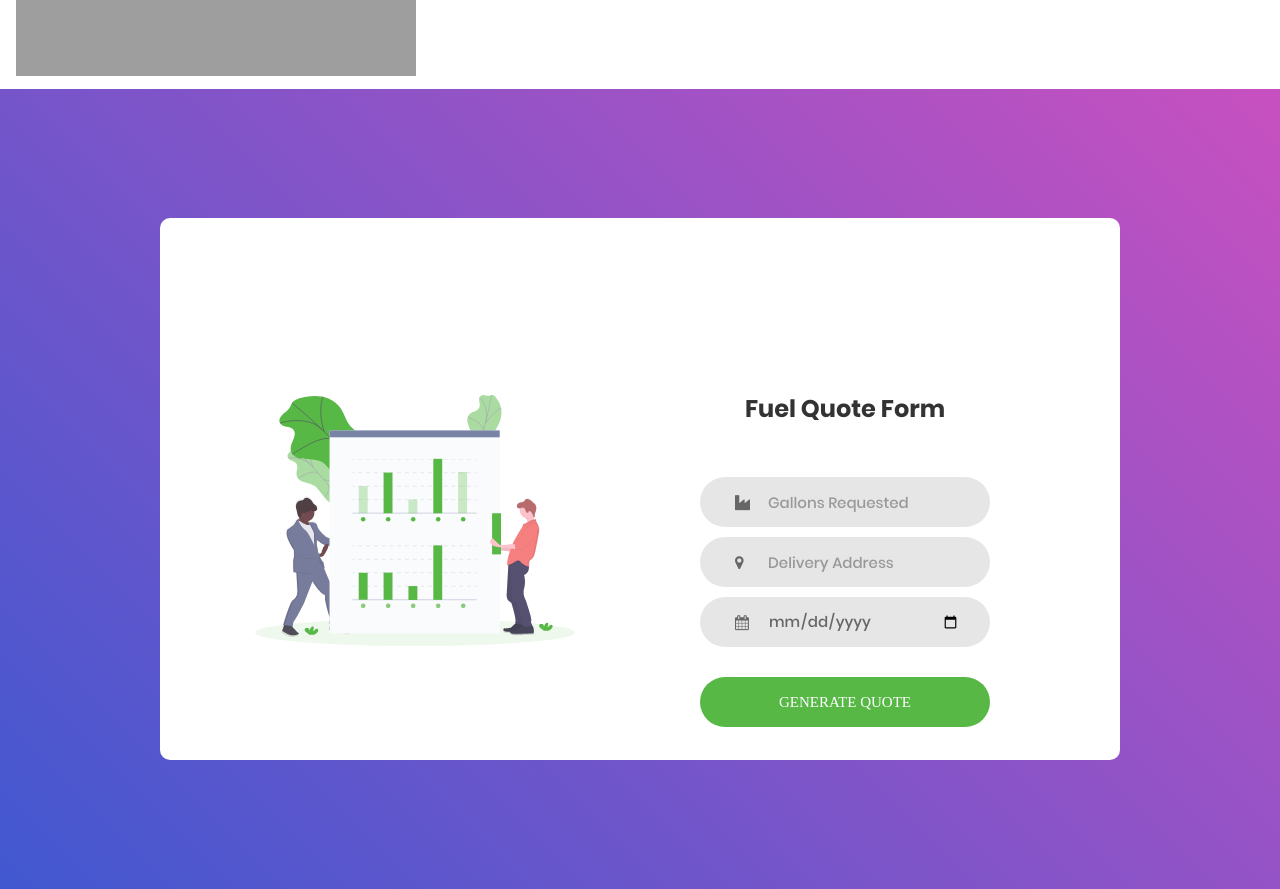
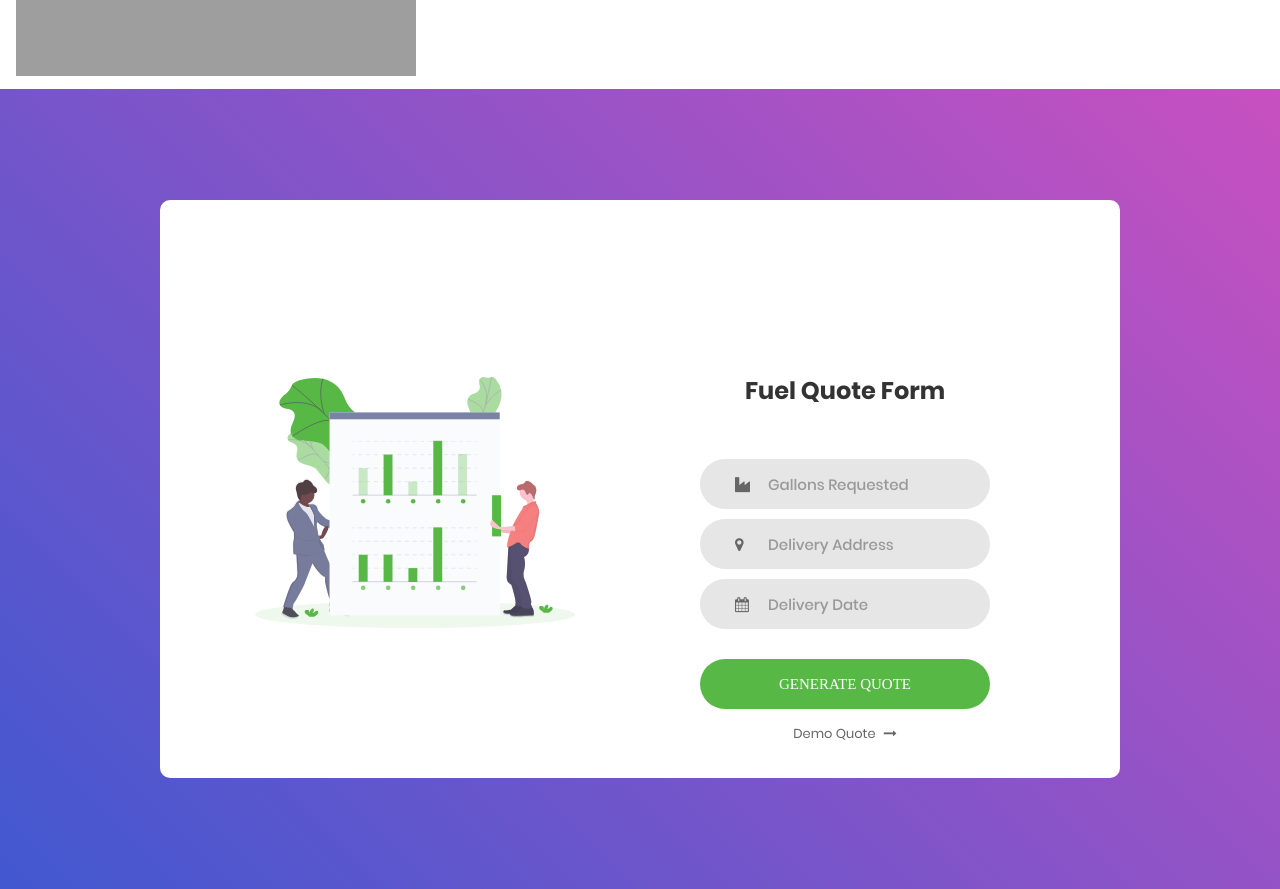
Before and after one commit to mpaustin1993/fuel-quote-generator, a PHP site: page /fuelquoteform.php in a window 1280 px wide. Shown: the part 237-1126 px from the top of the page. Run offline with PHP 8.4, Linux system fonts and the light colour scheme; some web fonts are replaced; grey boxes are pictures that could not be loaded.

Commit message:
changed fuel quote form

```diff
--- a/fuelquoteform.php
+++ b/fuelquoteform.php
@@ -60,7 +60,7 @@
                     </div>
 
                     <div class="wrap-input100 validate-input">
-                        <input class="input100" placeholder="Delivery Date" type="date" name="date" value="Delivery Date" required>
+                        <input class="input100" type="text" name="deliveryDate" onfocus="(this.type='date')" onblur="(this.type='text')" placeholder="Delivery Date" required>
                         <span class="focus-input100"></span>
                         <span class="symbol-input100">
                             <i class="fa fa-calendar" aria-hidden="true"></i>
@@ -68,8 +68,14 @@
                     </div>
 
                     <div class="container-login100-form-btn">
-                        <a class="login100-form-btn" href="fuelquote.php" role="button">
+                        <button class="login100-form-btn">
                             Generate Quote
+                        </button>
+                    </div>
+                    <div class="text-center p-t-12">
+                        <a class="txt2" href="fuelquote.php">
+                            Demo Quote
+                            <i class="fa fa-long-arrow-right m-l-5" aria-hidden="true"></i>
                         </a>
                     </div>
 
```
Also changed, not shown: forgotpassword.php (+6 -3 lines).
